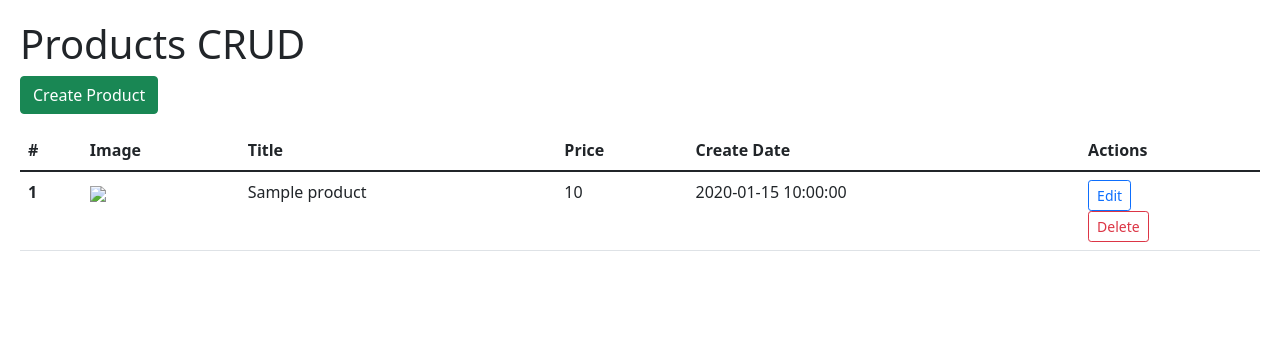
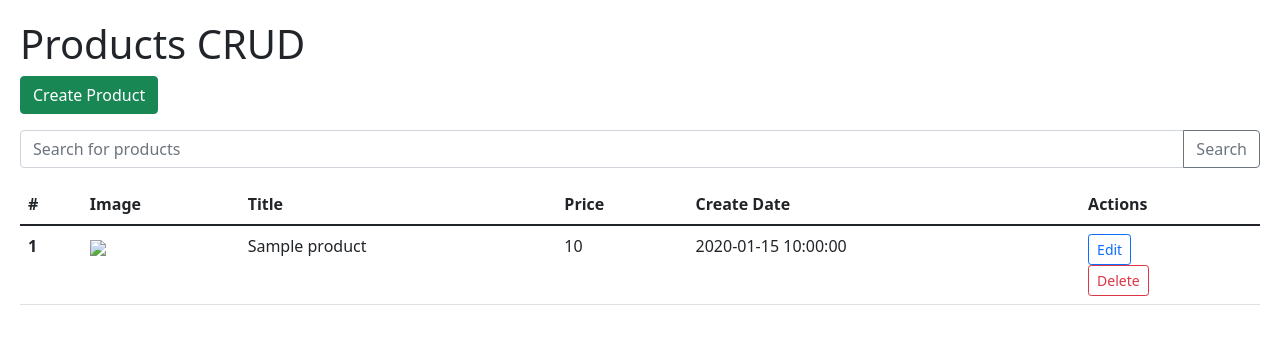
Before and after one commit to nuri-engin/php-crash-course, a PHP site: page / in a window 1280 px wide. Shown: the top 344 px of the page. Run offline with PHP 8.4, Linux system fonts and the light colour scheme; tables that the repository leaves empty or names only in its code hold one stand-in row (values such as "Sample post").

Commit message:
✨ : Search funtionality provided

```diff
--- a/14_product_crud/index.php
+++ b/14_product_crud/index.php
@@ -1,8 +1,16 @@
 <?php
     require_once "helpers/databaseConnection.php";
 
-    //exec is not best practise
-    $statment = $pdo->prepare('SELECT * FROM products ORDER BY create_date DESC');
+    $search = $_GET['search'] ?? ''; // echo $search;
+
+    if (!empty($search)) {
+        $statment = $pdo->prepare('SELECT * FROM products WHERE title LIKE :title ORDER BY create_date DESC');
+        $statment->bindValue(':title', "%$search%");
+    } else {
+        //exec is not best practise
+        $statment = $pdo->prepare('SELECT * FROM products ORDER BY create_date DESC');
+    }
+
     $statment->execute();
     $products = $statment->fetchAll(PDO::FETCH_ASSOC); // Fetch as Associative array.
 ?>
@@ -12,6 +20,18 @@
 
     <?php require_once "components/create_btn.php"; ?>
 
+    <form submit="" method="GET">
+        <div class="input-group mb-3">
+            <input
+                type="text"
+                class="form-control"
+                placeholder="Search for products"
+                name="search"
+                value="<?php echo $search ?>"
+            >
+            <button class="btn btn-outline-secondary" type="submit" id="button-search">Search</button>
+        </div>
+    </form>
     <table class="table">
         <thead>
             <tr>
```
